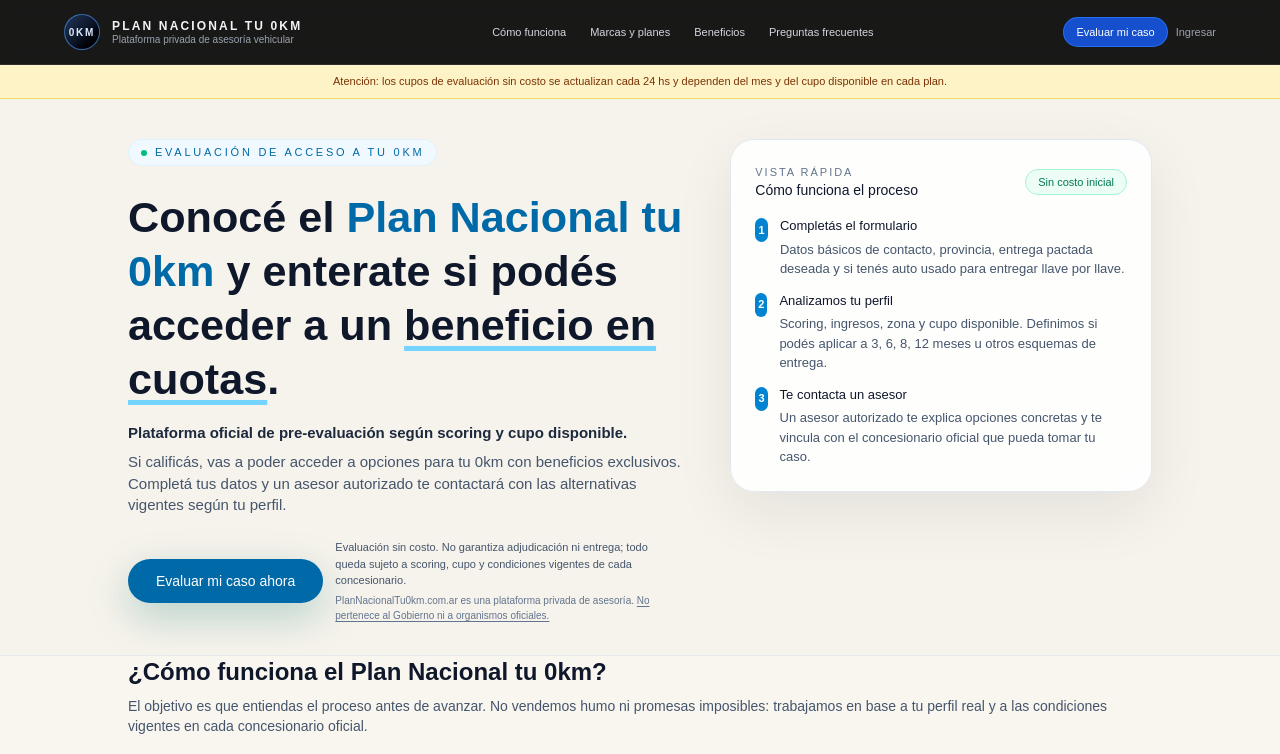
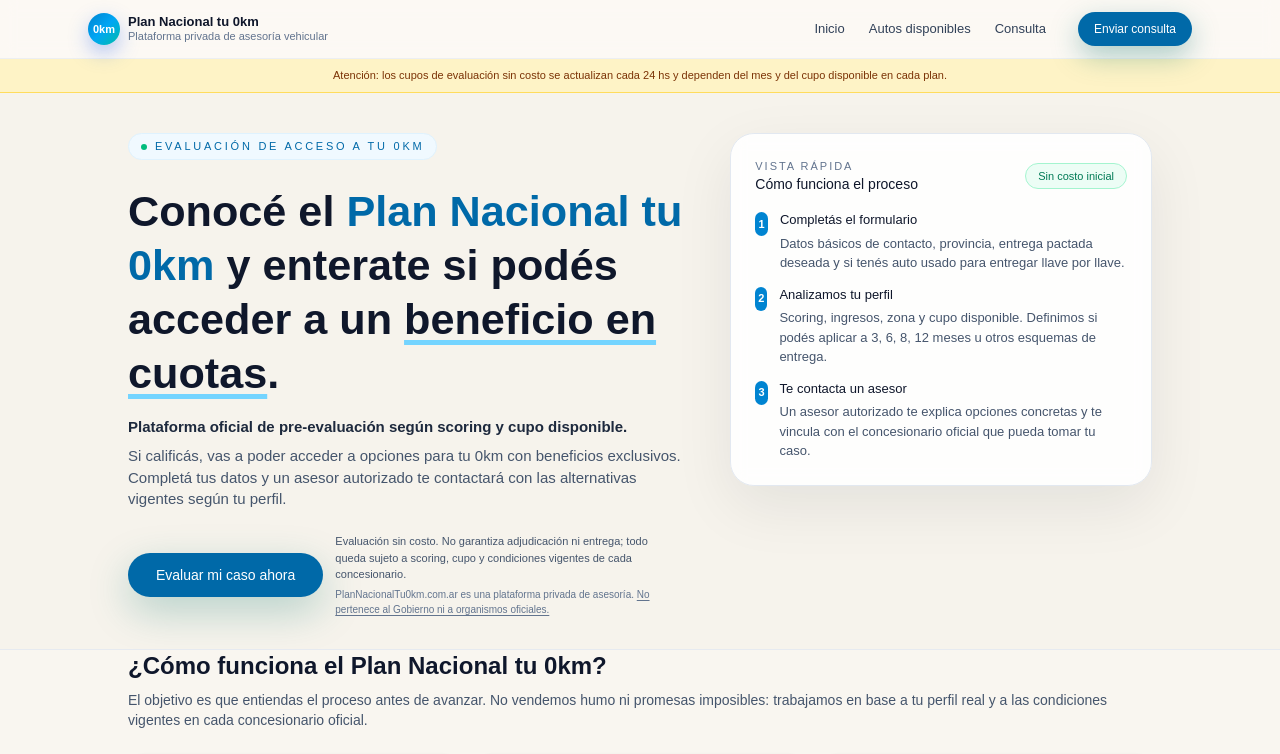
Before and after one commit to DavidFlautero/ladingpageconse1, a Next.js app: page / in a window 1280 px wide. Shown: the top 754 px of the page. Built offline with nearby package versions, Linux system fonts and the light colour scheme.

Commit message:
Header claro y minimalista alineado a la nueva paleta

```diff
--- a/components/layout/Header.tsx
+++ b/components/layout/Header.tsx
@@ -4,51 +4,50 @@ import Link from "next/link";
 
 export default function Header() {
   return (
-    <header className="sticky top-0 z-40 border-b border-white/10 bg-black/90 backdrop-blur">
-      <div className="max-w-6xl mx-auto px-6 md:px-8 lg:px-0 h-16 flex items-center justify-between gap-6">
-        <Link href="/" className="flex items-center gap-3">
-          <div className="w-9 h-9 rounded-full border border-blue-400/60 bg-gradient-to-br from-blue-500/30 via-slate-900 to-black flex items-center justify-center text-[10px] font-semibold tracking-[0.18em] text-blue-100">
-            0KM
+    <header className="sticky top-0 z-30 bg-[#fdfaf5]/90 backdrop-blur border-b border-slate-200/60">
+      <div className="mx-auto flex max-w-6xl items-center justify-between px-4 py-3 md:px-6">
+        {/* Marca */}
+        <Link href="#hero" className="flex items-center gap-2">
+          <div className="flex h-8 w-8 items-center justify-center rounded-full bg-gradient-to-br from-sky-600 via-sky-500 to-teal-500 shadow-[0_8px_20px_rgba(37,99,235,0.35)]">
+            <span className="text-[11px] font-semibold text-white">0km</span>
           </div>
-          <div className="leading-tight">
-            <p className="text-xs font-semibold uppercase tracking-[0.18em] text-gray-100">
-              PLAN NACIONAL TU 0KM
-            </p>
-            <p className="text-[10px] text-gray-400">
+          <div className="flex flex-col leading-tight">
+            <span className="text-[13px] font-semibold text-slate-900">
+              Plan Nacional tu 0km
+            </span>
+            <span className="text-[11px] text-slate-500">
               Plataforma privada de asesoría vehicular
-            </p>
+            </span>
           </div>
         </Link>
 
-        <nav className="hidden md:flex items-center gap-6 text-[11px] text-gray-300">
-          <a href="#como-funciona" className="hover:text-white transition">
-            Cómo funciona
+        {/* Navegación desktop */}
+        <nav className="hidden items-center gap-6 text-[13px] text-slate-700 md:flex">
+          <a href="#hero" className="hover:text-sky-700 transition">
+            Inicio
           </a>
-          <a href="#marcas" className="hover:text-white transition">
-            Marcas y planes
+          <a href="#marcas" className="hover:text-sky-700 transition">
+            Autos disponibles
           </a>
-          <a href="#beneficios" className="hover:text-white transition">
-            Beneficios
+          <a href="#form" className="hover:text-sky-700 transition">
+            Consulta
           </a>
-          <a href="#preguntas" className="hover:text-white transition">
-            Preguntas frecuentes
+
+          <a
+            href="#form"
+            className="ml-2 inline-flex items-center justify-center rounded-full bg-sky-700 px-4 py-2 text-[12px] font-medium text-white shadow-[0_10px_28px_rgba(15,118,110,0.35)] hover:bg-sky-600 transition"
+          >
+            Enviar consulta
           </a>
         </nav>
 
-        <div className="flex items-center gap-2">
-          <a
-            href="#form"
-            className="hidden sm:inline-flex text-[11px] px-3 py-1.5 rounded-full border border-blue-500/70 bg-blue-600/80 hover:bg-blue-500 text-white font-medium transition"
-          >
-            Evaluar mi caso
-          </a>
-          <Link
-            href="/login"
-            className="text-[11px] text-gray-400 hover:text-white transition"
-          >
-            Ingresar
-          </Link>
-        </div>
+        {/* Botón simple en mobile */}
+        <a
+          href="#form"
+          className="inline-flex items-center justify-center rounded-full bg-sky-700 px-4 py-2 text-[12px] font-medium text-white shadow-[0_10px_24px_rgba(15,118,110,0.35)] hover:bg-sky-600 transition md:hidden"
+        >
+          Enviar consulta
+        </a>
       </div>
     </header>
   );
```
